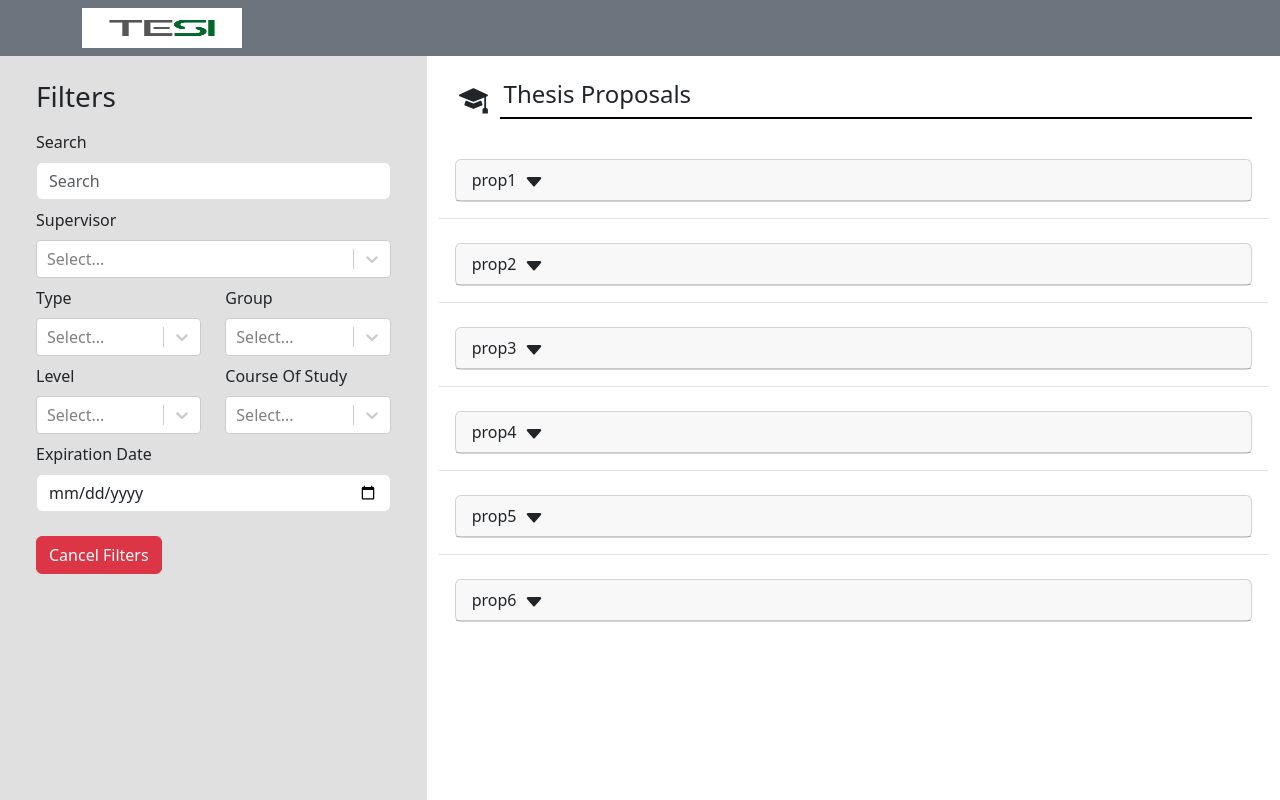
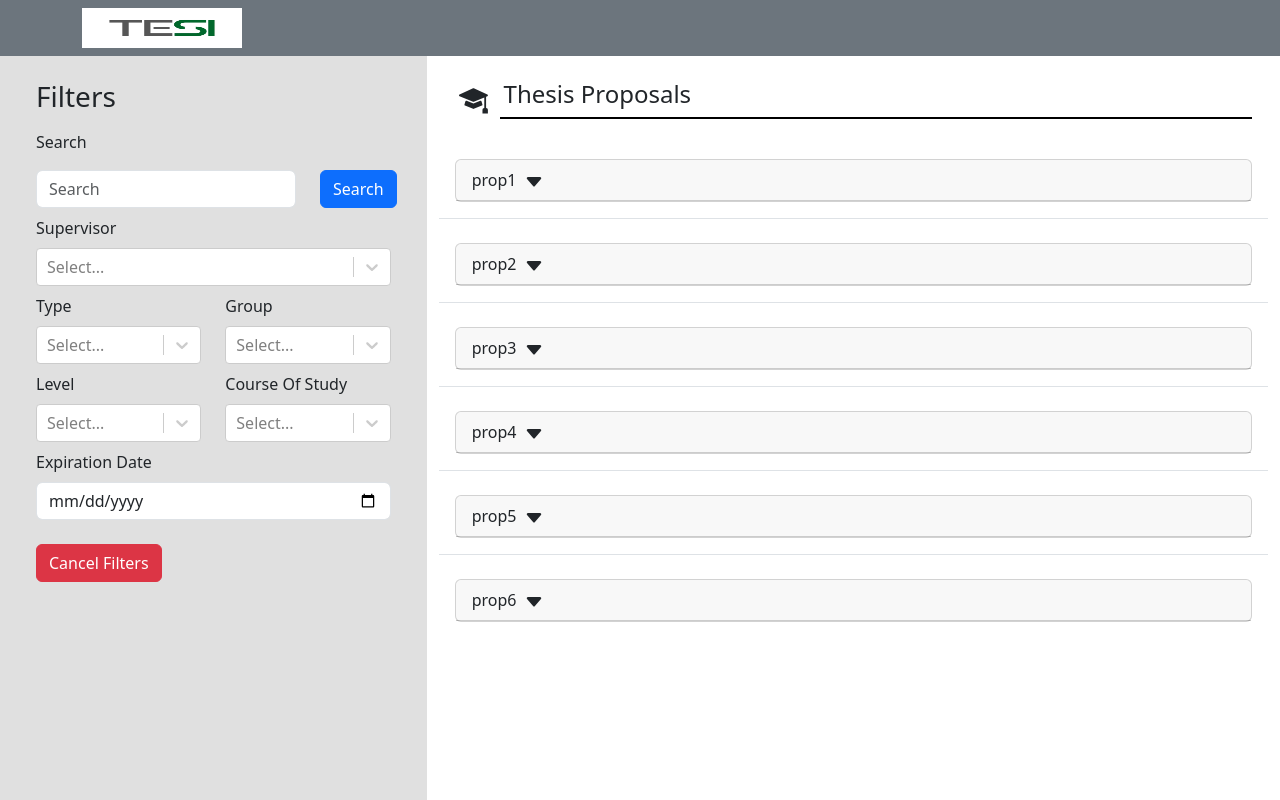
Before and after one commit to Nico331/SE2-2023-G07_Thesis-Management, a React (Create React App) app in the folder client/: page /ProposalList in a window 1280 px wide. Built offline with nearby package versions, Linux system fonts and the light colour scheme.

Commit message:
completed all filters

```diff
--- a/client/src/components/student/FiltersSidebar.jsx
+++ b/client/src/components/student/FiltersSidebar.jsx
@@ -8,6 +8,8 @@ import {Container, Col, Form, Button, Row} from 'react-bootstrap';
 
 function Sidebar(props) {
     const [flag, setFlag] = useState(true);
+    const [search, setSearch] = useState("");
+    const [keyWord, setKeyWord] = useState("");
     const [supervisors, setSupervisors] = useState([]);
     const [types, setTypes] = useState([]);
     const [groups, setGroups] = useState([]);
@@ -34,21 +36,21 @@ function Sidebar(props) {
         if(flag) setFlag(false);
         else {
             let proposals = props.proposals;
+            if(keyWord !== "") proposals = proposals.filter((p) => p.keywords.find((k) => k === keyWord));
             if(supervisors.length > 0) proposals = proposals.filter((p) => supervisors.find((s) => s.value === p.supervisor));
             if(types.length > 0) proposals = proposals.filter((p) => types.find((s) => s.value === p.type));
             if(groups.length > 0) proposals = proposals.filter((p) => groups.find((s) => s.value === p.group));
             if(courses.length > 0) proposals = proposals.filter((p) => courses.find((s) => s.value === p.cds));
             if(levels.length > 0) proposals = proposals.filter((p) => levels.find((s) => s.value === p.level));
-            if(expiration != "") proposals = proposals.filter((p) => {
+            if(expiration !== "") proposals = proposals.filter((p) => {
                 const itemDate = dayjs(dayjs(p.expiration).format('YYYY-MM-DD'));
                 const filterDateObj = dayjs(dayjs(expiration).format('YYYY-MM-DD'));
                 const diff = filterDateObj.diff(itemDate);
-                console.log(diff);
                 return diff >= 0;
             });
             props.setPropsOnScreen(proposals);
         }
-    }, [supervisors, types, groups, courses, levels, expiration]);
+    }, [keyWord, supervisors, types, groups, courses, levels, expiration]);
 
     return (
         <Col className="ms-0 px-4" sm={4} style={{backgroundColor:"#e0e0e0"}}>
@@ -57,7 +59,14 @@ function Sidebar(props) {
                 <Container style={{maxHeight:"80vh", overflowY:"auto"}}>
                     <Form.Group className="mt-2" controlId="">
                         <Form.Label>Search</Form.Label>
-                        <Form.Control type="" placeholder="Search" />
+                        <Row className="mt-2">
+                            <Col sm={9}>
+                                <Form.Control type="text" placeholder="Search" value={search} onChange={kw => setSearch(kw.target.value)}/>
+                            </Col>
+                            <Col sm={3}>
+                                <Button variant="primary" onClick={() => setKeyWord(search)}>Search</Button>
+                            </Col>
+                        </Row>
                     </Form.Group>
 
                     <Form.Group className="mt-2">
@@ -101,6 +110,8 @@ function Sidebar(props) {
                     </Form.Group>
 
                     <Button className="mt-4" variant="danger" onClick={()  => {
+                        setSearch("");
+                        setKeyWord("");
                         setSupervisors([]);
                         setCourses([]);
                         setGroups([]);
--- a/client/src/components/student/proposalList.jsx
+++ b/client/src/components/student/proposalList.jsx
@@ -21,12 +21,12 @@ import dayjs from "dayjs";
 
 const ProposalList = (props) => {
 
-    const prop = [{id: 1, title: "prop1", supervisor: "sup1", keywords:["key1, key2, key3"], type: "in company", description: "thesis about ...", required_knowledge: "required_knowledge", notes: "no notes", group: "DAUIN", expiration: "2024/05/25", level: "master", cds: "computer engineering"},
-                                                {id: 2, title: "prop2", supervisor: "sup2", keywords:["key1, key2"], type: "experimental", description: "thesis about ...", required_knowledge: "required_knowledge", notes: "no notes", group: "DAUIN", expiration: "2024/07/02", level: "bachelor", cds: "computer engineering"},
-                                                {id: 3, title: "prop3", supervisor: "sup2", keywords:["key1, key2, key3"], type: "experimental", description: "thesis about ...", required_knowledge: "required_knowledge", notes: "no notes", group: "Ingegneri del Futuro", expiration: "2024/09/14", level: "bachelor", cds: "electronic engineering"},
-                                                {id: 4, title: "prop4", supervisor: "sup1", keywords:["key1, key2, key3"], type: "theoretical", description: "thesis about ...", required_knowledge: "required_knowledge", notes: "no notes", group: "DAUIN", expiration: "2024/05/25", level: "master", cds: "computer engineering"},
-                                                {id: 5, title: "prop5", supervisor: "sup3", keywords:["key1, key2"], type: "development", description: "thesis about ...", required_knowledge: "required_knowledge", notes: "no notes", group: "Ingegneri del Futuro", expiration: "2024/07/02", level: "bachelor", cds: "computer engineering"},
-                                                {id: 6, title: "prop6", supervisor: "sup2", keywords:["key1, key2, key3"], type: "theoretical", description: "thesis about ...", required_knowledge: "required_knowledge", notes: "no notes", group: "Ingegneri del Futuro", expiration: "2024/08/10", level: "bachelor", cds: "Chemical engineering"}]
+    const prop = [{id: 1, title: "prop1", supervisor: "sup1", keywords:["key1", "key2", "key3"], type: "in company", description: "thesis about ...", required_knowledge: "required_knowledge", notes: "no notes", group: "DAUIN", expiration: "2024/05/25", level: "master", cds: "computer engineering"},
+                                                {id: 2, title: "prop2", supervisor: "sup2", keywords:["key1", "key2"], type: "experimental", description: "thesis about ...", required_knowledge: "required_knowledge", notes: "no notes", group: "DAUIN", expiration: "2024/07/02", level: "bachelor", cds: "computer engineering"},
+                                                {id: 3, title: "prop3", supervisor: "sup2", keywords:["key1", "key2", "key3"], type: "experimental", description: "thesis about ...", required_knowledge: "required_knowledge", notes: "no notes", group: "Ingegneri del Futuro", expiration: "2024/09/14", level: "bachelor", cds: "electronic engineering"},
+                                                {id: 4, title: "prop4", supervisor: "sup1", keywords:["key1", "key2", "key3"], type: "theoretical", description: "thesis about ...", required_knowledge: "required_knowledge", notes: "no notes", group: "DAUIN", expiration: "2024/05/25", level: "master", cds: "computer engineering"},
+                                                {id: 5, title: "prop5", supervisor: "sup3", keywords:["key1", "key2"], type: "development", description: "thesis about ...", required_knowledge: "required_knowledge", notes: "no notes", group: "Ingegneri del Futuro", expiration: "2024/07/02", level: "bachelor", cds: "computer engineering"},
+                                                {id: 6, title: "prop6", supervisor: "sup2", keywords:["key1", "key2", "key3"], type: "theoretical", description: "thesis about ...", required_knowledge: "required_knowledge", notes: "no notes", group: "Ingegneri del Futuro", expiration: "2024/08/10", level: "bachelor", cds: "Chemical engineering"}]
 
     const [proposals, setProposals] = useState(prop)
     const [propsOnScreen, setPropsOnScreen] = useState(prop);
```
